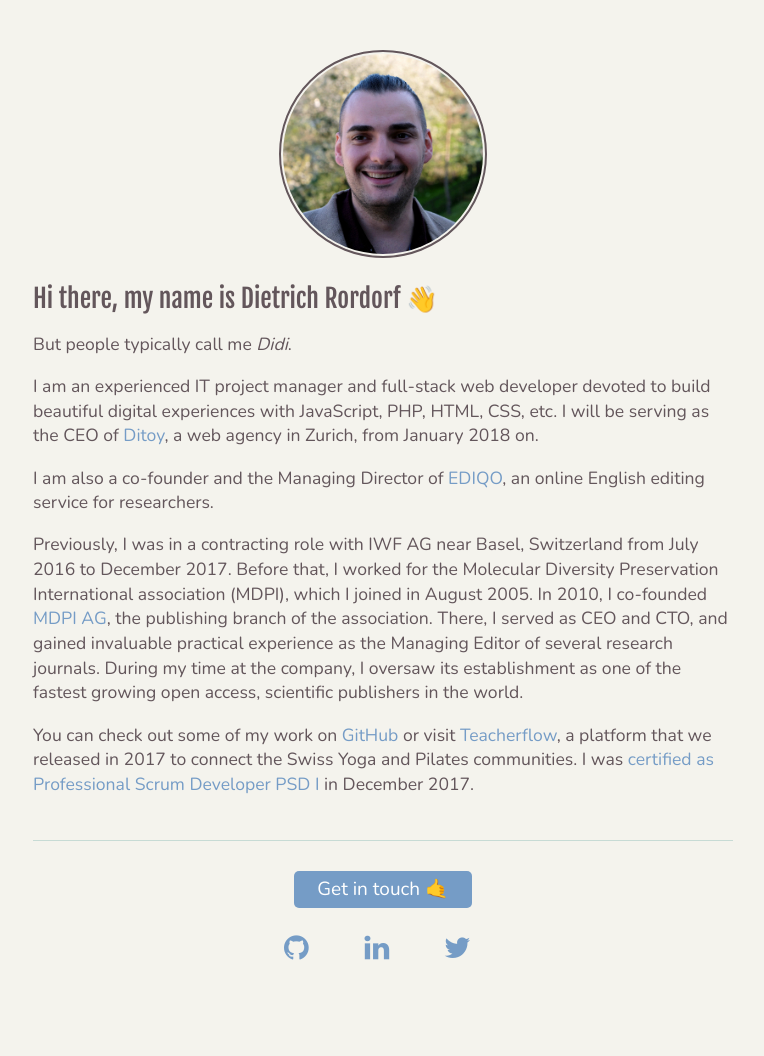
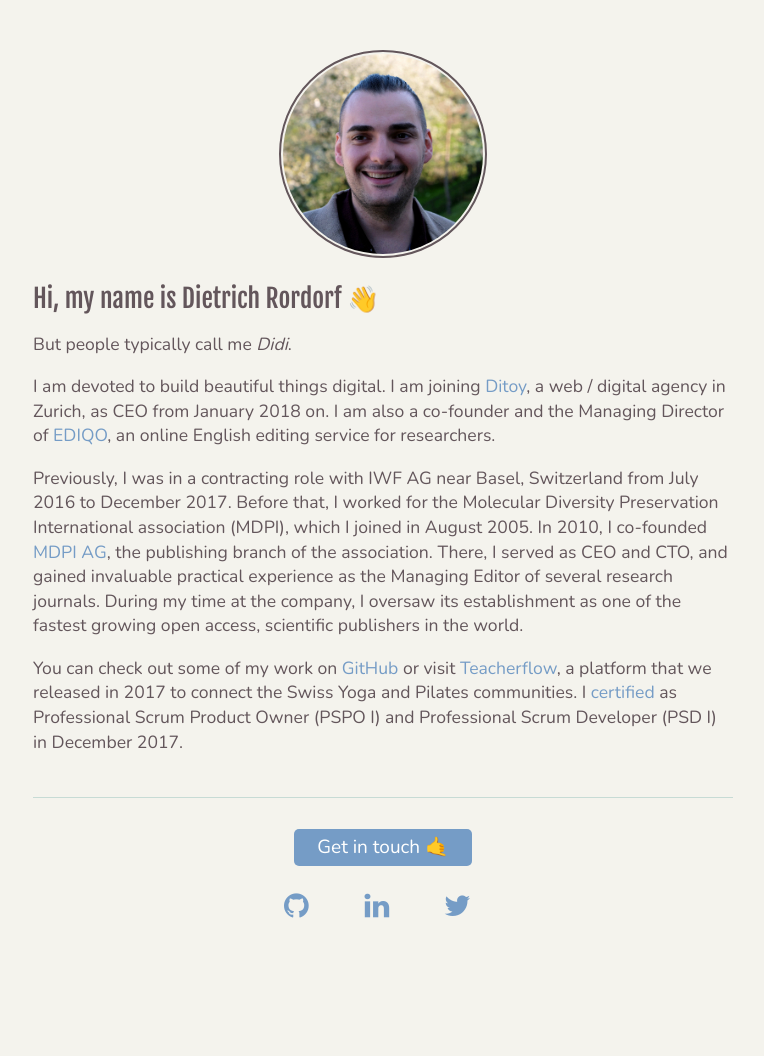
Before and after one commit to rordi/rordi.github.io, a Jekyll site: the page built from index.md, in a window 1280 px wide. Shown: the whole page, without its empty margins (257-1021 px from the left). Built offline with Jekyll 4.4.1, drawn with Linux system fonts in a browser that asks for light colours; after the commit the page ends 1014 px from its top, so only the background shows below that.

Commit message:
change headline in bio

```diff
--- a/index.md
+++ b/index.md
@@ -6,16 +6,13 @@ title: Dietrich Rordorf
     <img src="/assets/dr.jpg" alt="Dietrich">
 </p>
 
-# Hi there, my name is Dietrich Rordorf  👋
+# Hi, my name is Dietrich Rordorf  👋
 
 But people typically call me *Didi*.
 
-I am an experienced IT project manager and full-stack web developer devoted to build beautiful digital experiences with
-JavaScript, PHP, HTML, CSS, etc. I will be serving as the CEO of [Ditoy](https://www.ditoy.com/), a web agency in Zurich,
-from January 2018 on.
-
-I am also a co-founder and the Managing Director of [EDIQO](https://www.ediqo.com), an online English editing service for
-researchers.
+I am devoted to build beautiful things digital. I am joining [Ditoy](https://www.ditoy.com/), a web / digital agency in
+Zurich, as CEO from January 2018 on. I am also a co-founder and the Managing Director of [EDIQO](https://www.ediqo.com),
+an online English editing service for researchers.
 
 Previously, I was in a contracting role with IWF AG near Basel, Switzerland from July 2016 to December 2017. Before that,
 I worked for the Molecular Diversity Preservation International association (MDPI), which I joined in August 2005. In 2010,
@@ -25,5 +22,5 @@ I oversaw its establishment as one of the fastest growing open access, scientifi
 world.
 
 You can check out some of my work on [GitHub](https://github.com/rordi/) or visit [Teacherflow](https://www.teacherflow.ch),
-a platform that we released in 2017 to connect the Swiss Yoga and Pilates communities. I was [certified as Professional Scrum
-Developer PSD I](https://www.scrum.org/user/298081) in December 2017.
+a platform that we released in 2017 to connect the Swiss Yoga and Pilates communities. I [certified](https://www.scrum.org/user/298081)
+as Professional Scrum Product Owner (PSPO I) and Professional Scrum Developer (PSD I) in December 2017.
```
